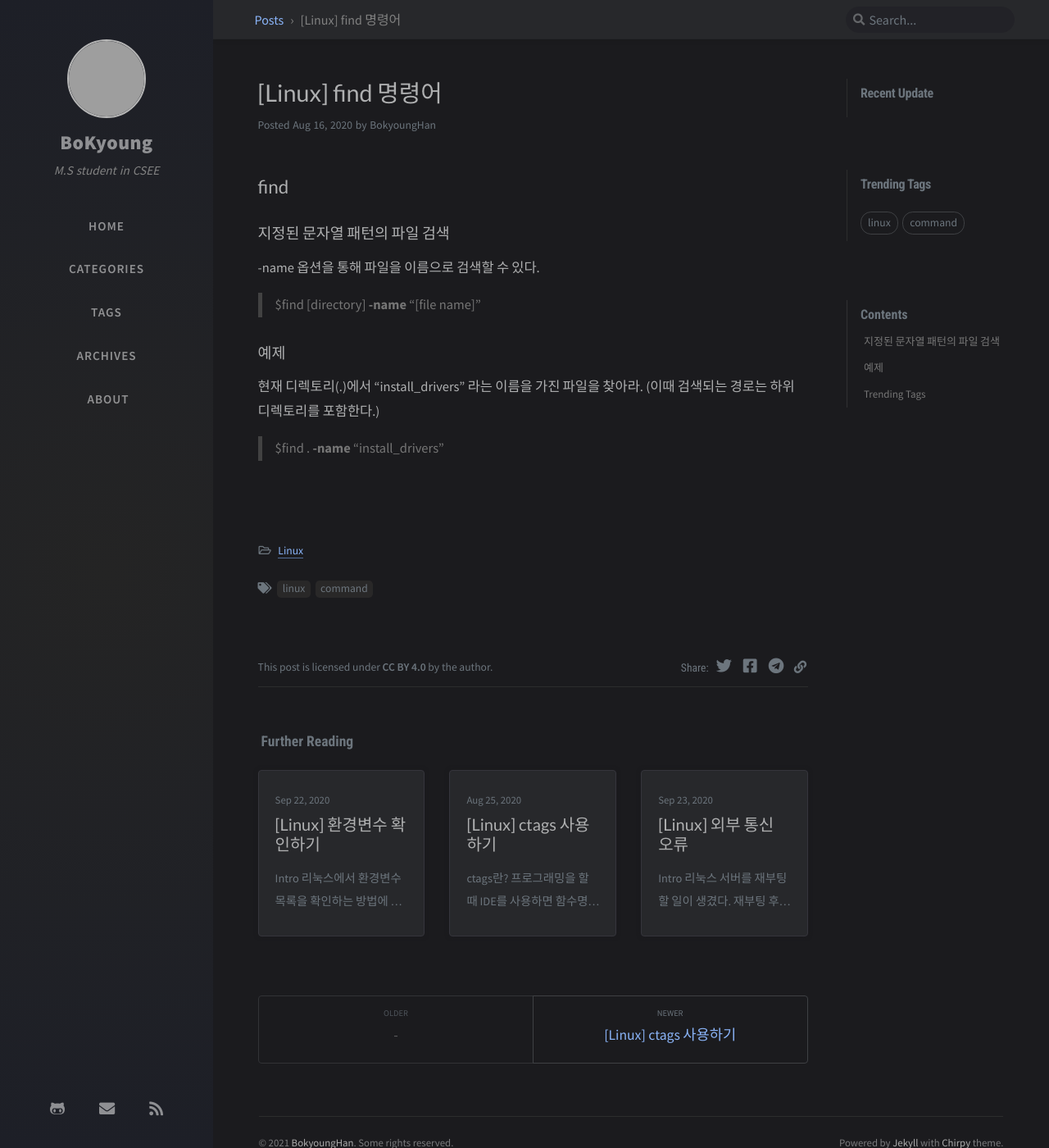
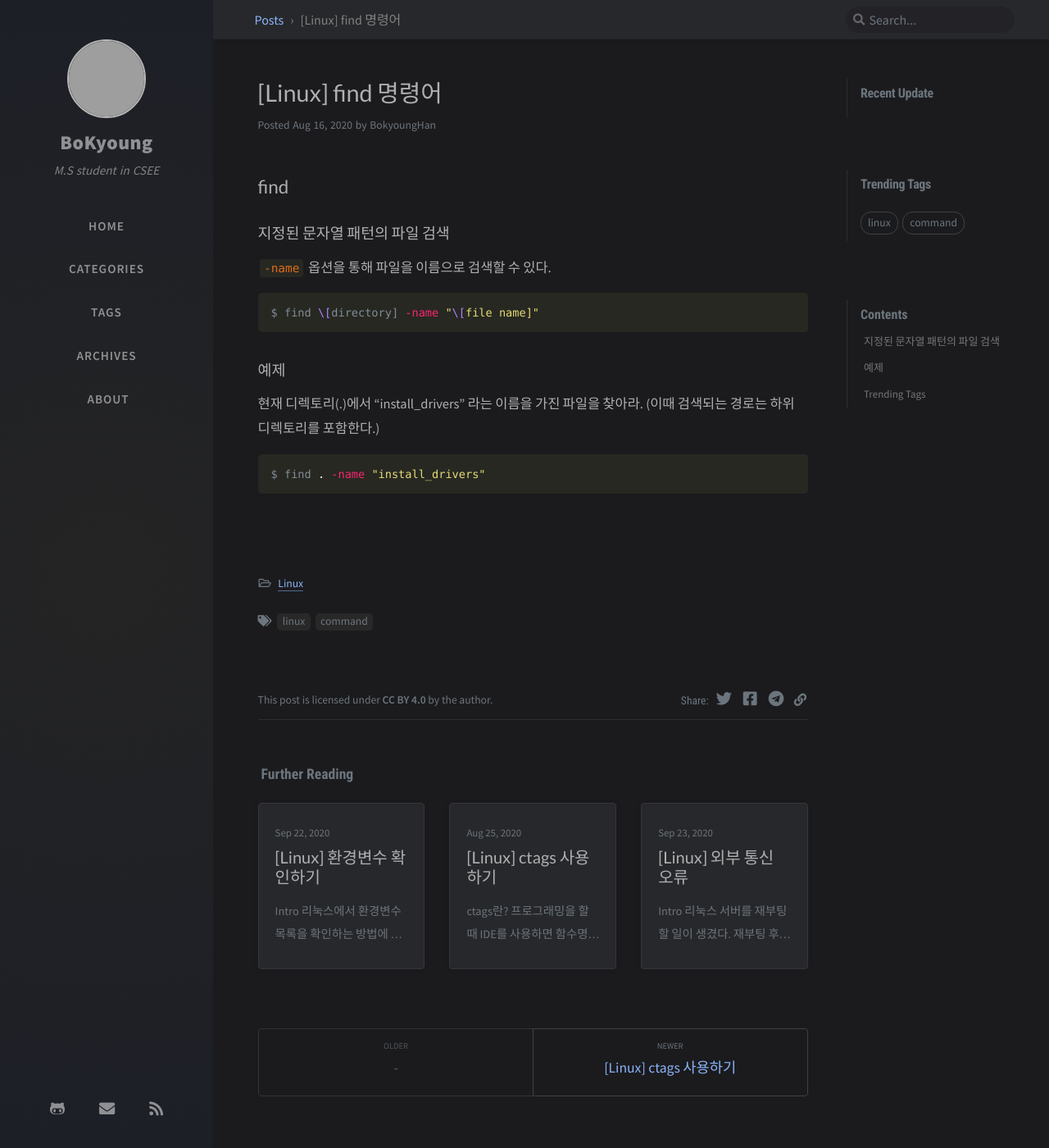
Before and after one commit to BoKyoungHan/BoKyoungHan.github.io, a Jekyll site: the page built from _posts/Linux/2020-08-17-Linux-find-command.md, in a window 1280 px wide and 1400 px high. Shown: the whole window at 82% size. Built offline with Jekyll 4.4.1, drawn with Linux system fonts in a browser that asks for light colours; nearby versions of some CDN libraries; comment, search, counter and statistics services are not loaded; grey boxes are pictures that could not be loaded.

Commit message:
modify post details

````diff
--- a/_posts/Linux/2020-08-17-Linux-find-command.md
+++ b/_posts/Linux/2020-08-17-Linux-find-command.md
@@ -7,10 +7,16 @@ tags: [linux, command]
 
 ## find
 #### 지정된 문자열 패턴의 파일 검색
--name 옵션을 통해 파일을 이름으로 검색할 수 있다.
-> $find \[directory] **-name** "\[file name]"
+`-name` 옵션을 통해 파일을 이름으로 검색할 수 있다.
+
+```console
+$ find \[directory] -name "\[file name]"
+```
 
 #### 예제
 현재 디렉토리(.)에서 "install_drivers" 라는 이름을 가진 파일을 찾아라.
 (이때 검색되는 경로는 하위 디렉토리를 포함한다.)
-> $find . **-name** "install_drivers"
+
+```console
+$ find . -name "install_drivers"
+```
````
Also changed, not shown: _posts/Linux/2020-08-26-Linux-ctags.md (+12 -3 lines), _posts/Linux/2020-09-23-Linux-check-environment-variable.md (+9 -4 lines).
